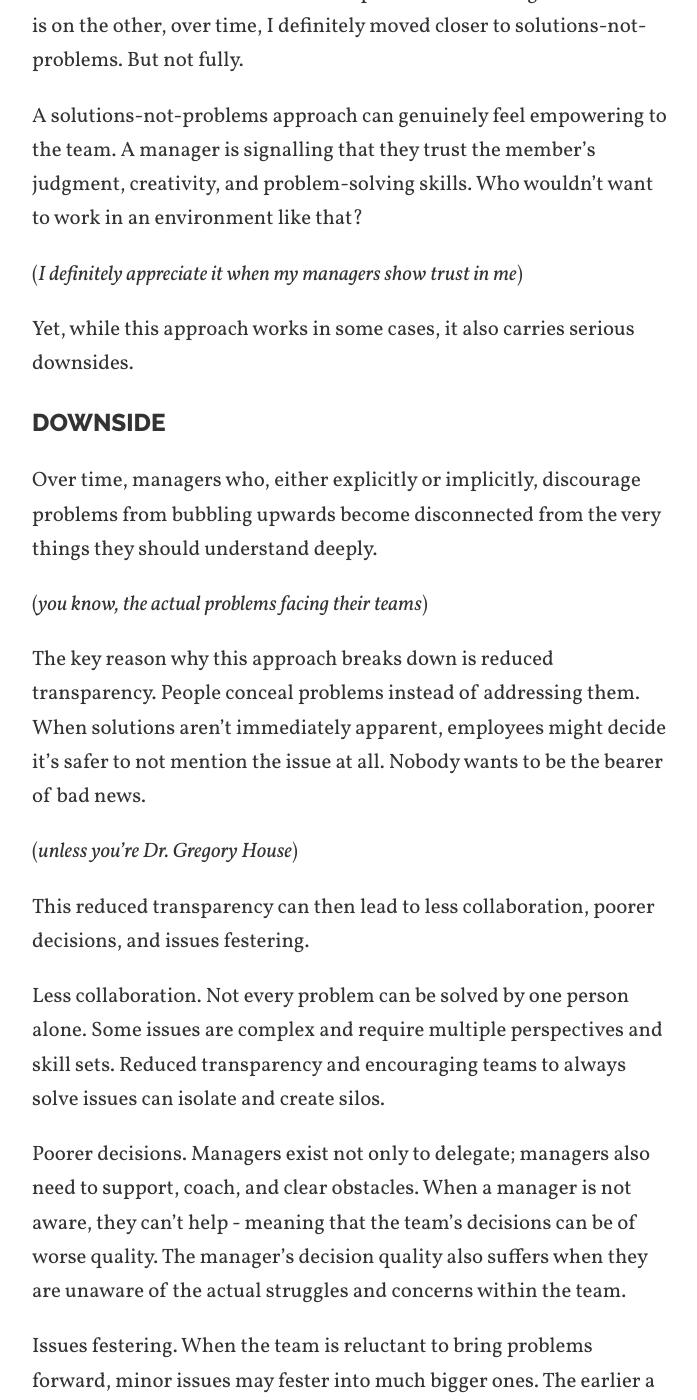
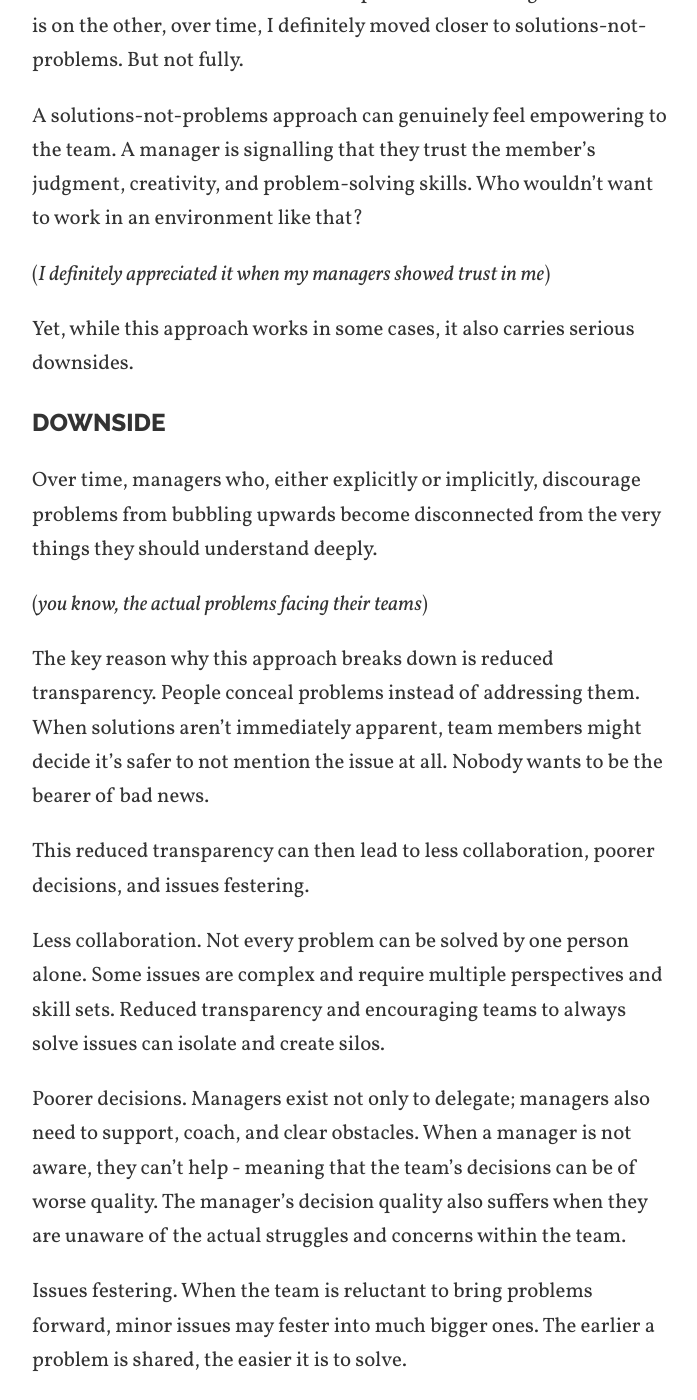
Before and after one commit to mmozuras/mmozuras.github.com, a Jekyll site: the page built from post/_posts/2025-06-29-bring-me-problems.md, in a window 1280 px wide and 1400 px high, scrolled down 2862 px. Shown: the whole window, without its empty margins (288-985 px from the left). Built offline with Jekyll 4.4.1, drawn with Linux system fonts in a browser that asks for light colours; comment, search, counter and statistics services are not loaded; some of the changed text lies outside the part shown.

Commit message:
Minor changes to "Bring Me Problems"

```diff
--- a/post/_posts/2025-06-29-bring-me-problems.md
+++ b/post/_posts/2025-06-29-bring-me-problems.md
@@ -41,7 +41,7 @@ From what I've seen, this is not a unique issue among new managers. That didn't
 
 A solutions-not-problems approach can genuinely feel empowering to the team. A manager is signalling that they trust the member's judgment, creativity, and problem-solving skills. Who wouldn't want to work in an environment like that?
 
-(_I definitely appreciate it when my managers show trust in me_)
+(_I definitely appreciated it when my managers showed trust in me_)
 
 Yet, while this approach works in some cases, it also carries serious downsides.
 
@@ -51,9 +51,7 @@ Over time, managers who, either explicitly or implicitly, discourage problems fr
 
 (_you know, the actual problems facing their teams_)
 
-The key reason why this approach breaks down is reduced transparency. People conceal problems instead of addressing them. When solutions aren't immediately apparent, employees might decide it's safer to not mention the issue at all. Nobody wants to be the bearer of bad news.
-
-(_unless you're Dr. Gregory House_)
+The key reason why this approach breaks down is reduced transparency. People conceal problems instead of addressing them. When solutions aren't immediately apparent, team members might decide it's safer to not mention the issue at all. Nobody wants to be the bearer of bad news.
 
 This reduced transparency can then lead to less collaboration, poorer decisions, and issues festering.
 
```
Also changed, not shown: other parts of post/_posts/2025-06-29-bring-me-problems.md (+1 -1 lines).
